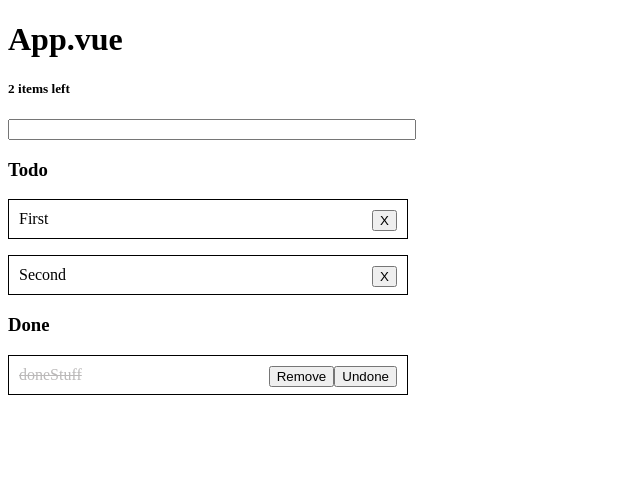
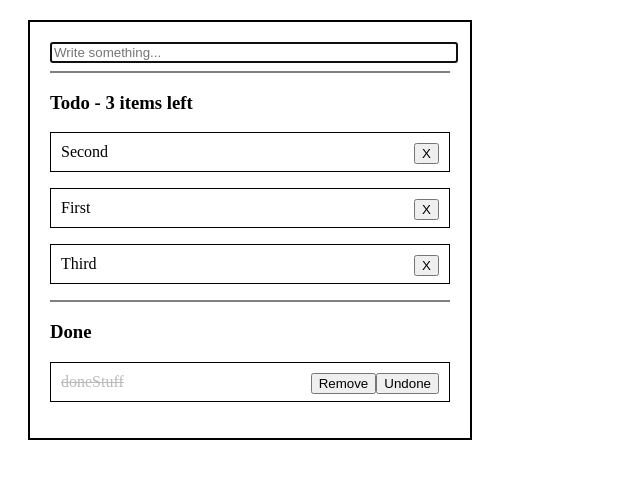
Before and after one commit to amerre/Todo_app, a Vue app: page / in a window 1280 px wide. Shown: the top 478 px of the page, without its empty margins (0-640 px from the left). Built offline with nearby package versions, Linux system fonts and the light colour scheme.

Commit message:
🔖 Vuex basics done

```diff
--- a/src/App.vue
+++ b/src/App.vue
@@ -1,82 +1,24 @@
 <template>
   <div id="app">
-    <!-- VUEX. A peaufiner
-    <h1 v-for="task in tasksToDo" v-bind:key="task">Todo : {{ task }}</h1>
-    <br>
-    <h1 v-for="task in tasksDone" v-bind:key="task">Done : {{ task }}</h1>
-    <br>
-    <h1 v-for="task in tasksAdd" v-bind:key="task">Add This : {{ task }}</h1>
-    <hr>-->
-    <!-- Mettre Todo et Done dans deux components respectifs, pour ensuite permettre d'utiliser vue router et de naviguer entre done et todo. Une fois chose faite commencer le design. -->
-    <h1>App.vue</h1>
-    <h5>{{ this.$store.state.toDoTasks.length }} items left</h5>
-    <input type="text" @keydown.enter="add()" v-model="addThis">
-    <!-- TODO -->
-    <h3>Todo</h3>
-    <span v-for="task in this.$store.state.toDoTasks" v-bind:key="task">
-      <p>
-        {{ task }}
-        <button @click="done(task)">X</button>
-      </p>
-    </span>
-    <!-- DONE -->
-    <h3>Done</h3>
-    <span v-for="task in this.$store.state.doneTasks" v-bind:key="task">
-      <p class="done">
-        {{ task }}
-        <button @click="undone(task)">Undone</button>
-        <button @click="remove(task)">Remove</button>
-      </p>
-    </span>
+    <!-- Programmer vue-router -->
+    <app-add></app-add>
+    <hr>
+    <app-todo></app-todo>
+    <hr>
+    <app-done></app-done>
   </div>
 </template>
 
 <script>
+import Todo from "./components/Todo.vue";
+import Done from "./components/Done.vue";
+import Add from "./components/Add.vue";
+
 export default {
-  data() {
-    return {
-      toDoTasks: ["First", "Second"],
-      doneTasks: ["doneStuff"],
-      addThis: ""
-    };
-  },
-  methods: {
-    add() {
-      if (this.$store.state.addThis.length > 0) {
-        this.$store.state.toDoTasks.push(this.$store.state.addThis);
-        this.$store.state.addThis = "";
-      }
-    },
-    done(task) {
-      let indexDone = this.$store.state.toDoTasks.indexOf(task);
-      this.$store.state.doneTasks.push(this.$store.state.toDoTasks[indexDone]);
-      this.$store.state.toDoTasks.splice(indexDone, 1);
-    },
-    undone(task) {
-      let indexToReAdd = this.$store.state.doneTasks.indexOf(task);
-      this.$store.state.toDoTasks.push(
-        this.$store.state.doneTasks[indexToReAdd]
-      );
-      this.$store.state.doneTasks.splice(indexToReAdd, 1);
-    },
-    remove(task) {
-      let indexToReAdd = this.$store.state.doneTasks.indexOf(task);
-      this.$store.state.doneTasks.splice(indexToReAdd, 1);
-    },
-    plusTest() {
-      this.$store.state.count++;
-    }
-  },
-  computed: {
-    tasksToDo() {
-      return this.$store.state.toDoTasks;
-    },
-    tasksDone() {
-      return this.$store.state.doneTasks;
-    },
-    tasksAdd() {
-      return this.$store.state.addThis;
-    }
+  components: {
+    appTodo: Todo,
+    appDone: Done,
+    appAdd: Add
   }
 };
 </script>
@@ -84,6 +26,12 @@ export default {
 <style lang="scss">
 #app {
   width: 400px;
+  border: 2px solid black;
+  padding: 20px;
+  margin: 20px;
+  hr {
+    border: 0.5px solid grey;
+  }
   input {
     width: 100%;
   }
--- /dev/null
+++ b/src/components/Add.vue
@@ -0,0 +1,38 @@
+<template>
+  <div>
+    <input
+      type="text"
+      @keydown.enter="add()"
+      v-model="$store.state.addThis"
+      placeholder="Write something..."
+      autofocus
+    >
+  </div>
+</template>
+<script>
+export default {
+  methods: {
+    add() {
+      if (
+        this.$store.state.toDoTasks.indexOf(this.$store.state.addThis) > -1 ||
+        this.$store.state.addThis.length <= 0
+      ) {
+        // Pas de saisie
+        if (this.$store.state.addThis.length == 0) {
+          alert("Write something buddy!");
+          // Saisie deja dans la liste
+        } else {
+          alert(this.$store.state.addThis + " is already in the list!");
+        }
+        // La saisie est bonne
+      } else {
+        this.$store.state.toDoTasks.push(this.$store.state.addThis);
+        this.$store.state.addThis = "";
+      }
+    }
+  }
+};
+</script>
+
+<style>
+</style>
--- a/src/components/Done.vue
+++ b/src/components/Done.vue
@@ -1,7 +1,30 @@
 <template>
-  <h3>Done Component</h3>
+  <div>
+    <h3>Done</h3>
+    <span v-for="task in this.$store.state.doneTasks" v-bind:key="task">
+      <p class="done">
+        {{ task }}
+        <button @click="undone(task)">Undone</button>
+        <button @click="remove(task)">Remove</button>
+      </p>
+    </span>
+  </div>
 </template>
 
 <script>
-export default {};
+export default {
+  methods: {
+    undone(task) {
+      let indexToReAdd = this.$store.state.doneTasks.indexOf(task);
+      this.$store.state.toDoTasks.push(
+        this.$store.state.doneTasks[indexToReAdd]
+      );
+      this.$store.state.doneTasks.splice(indexToReAdd, 1);
+    },
+    remove(task) {
+      let indexToReAdd = this.$store.state.doneTasks.indexOf(task);
+      this.$store.state.doneTasks.splice(indexToReAdd, 1);
+    }
+  }
+};
 </script>
--- a/src/components/Todo.vue
+++ b/src/components/Todo.vue
@@ -1,7 +1,23 @@
 <template>
-  <h3>Todo Component</h3>
+  <div>
+    <h3>Todo - {{ this.$store.state.toDoTasks.length }} items left</h3>
+    <span v-for="task in this.$store.state.toDoTasks" v-bind:key="task">
+      <p>
+        {{ task }}
+        <button @click="done(task)">X</button>
+      </p>
+    </span>
+  </div>
 </template>
 
 <script>
-export default {};
+export default {
+  methods: {
+    done(task) {
+      let indexDone = this.$store.state.toDoTasks.indexOf(task);
+      this.$store.state.doneTasks.push(this.$store.state.toDoTasks[indexDone]);
+      this.$store.state.toDoTasks.splice(indexDone, 1);
+    }
+  }
+};
 </script>
--- a/src/main.js
+++ b/src/main.js
@@ -8,14 +8,9 @@ Vue.use(Vuex);
 
 const store = new Vuex.Store({
   state: {
-    toDoTasks: ["First", "Second"],
+    toDoTasks: ["Second", "First", "Third"],
     doneTasks: ["doneStuff"],
-    addThis: " "
-  },
-  mutations: {
-    increment(state) {
-      state.count++;
-    }
+    addThis: ""
   }
 });
 
```
